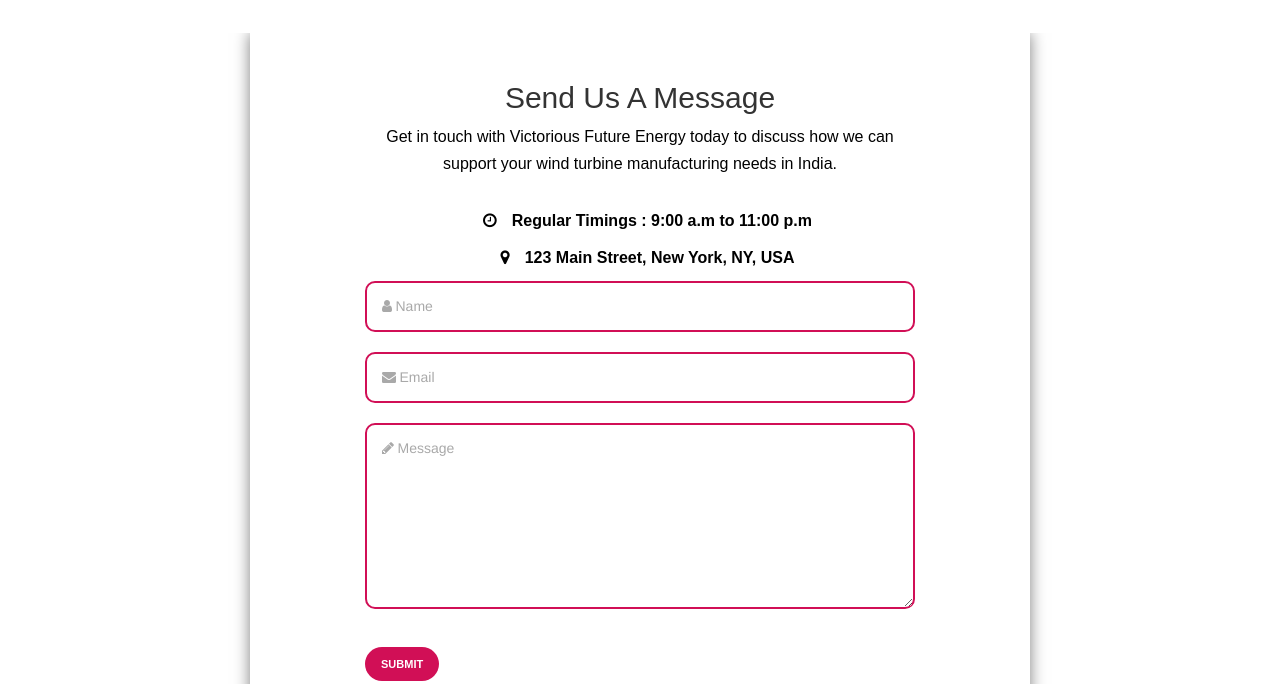
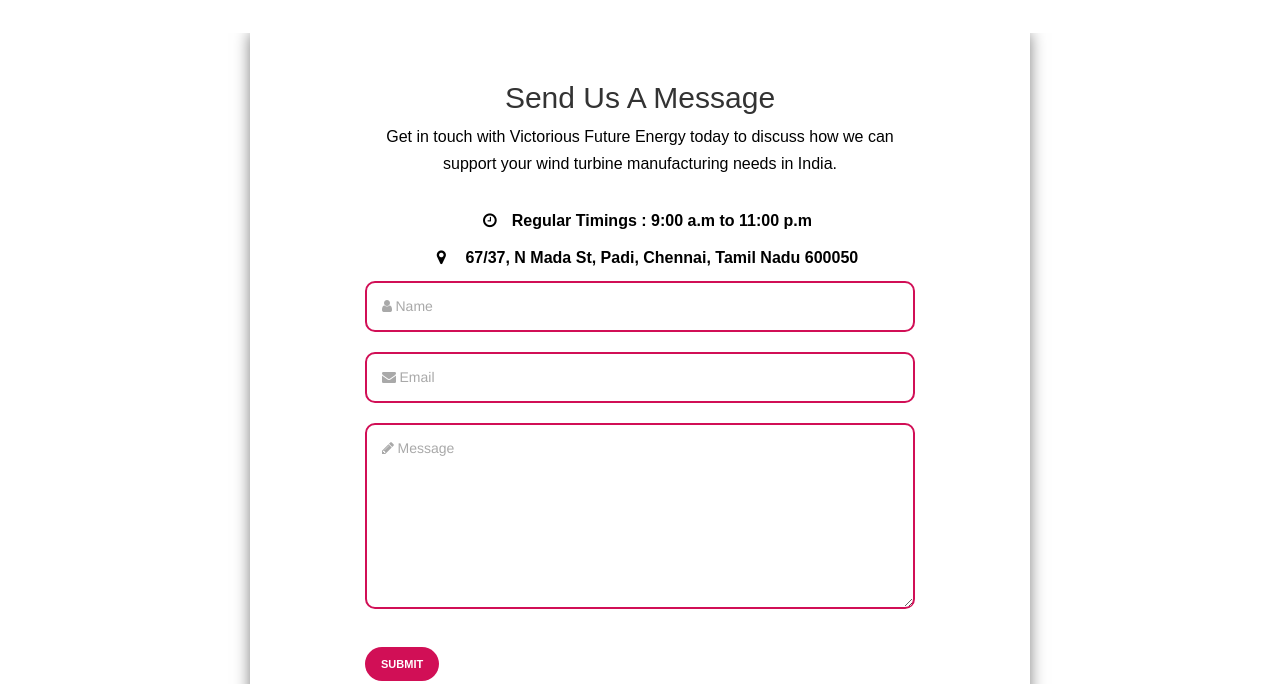
Before and after one commit to victoriousfuture1/Victorious-Future-Energy, a plain HTML site: page contact.html in a window 1280 px wide. Shown: the part 422-1106 px from the top of the page. Drawn offline with nearby package versions, Linux system fonts and the light colour scheme; some packages are replaced by stand-ins of ours; a script that the page names is missing.

Commit message:
Initial Commit

```diff
--- a/contact.html
+++ b/contact.html
@@ -173,10 +173,12 @@
                                         style="color:black;text-decoration: none;   ">Regular Timings : 9:00 a.m to
                                     11:00 p.m</a></p></div>
                             <div class="richTextWidget  ">
-                                <p style="text-align:center;    font-weight: 700;"><span class="fa"
-                                                                                         style="margin: 0px 15px;">&#61505;</span><a
-                                        href="#">123 Main Street, New York, NY, USA</a></p></div>
-                            <div class="ContactFormWidget  ">
+                                <p style="text-align:center;    font-weight: 700;">
+                                    <span class="fa" style="margin: 0px 15px;">&#61505;</span>
+                                    <a href="#">67/37, N Mada St, Padi, Chennai, Tamil Nadu 600050</a>
+                                </p>
+                            </div>
+                            <div class="ContactFormWidget">
 
 
                                 <form action="" method="post">
```
